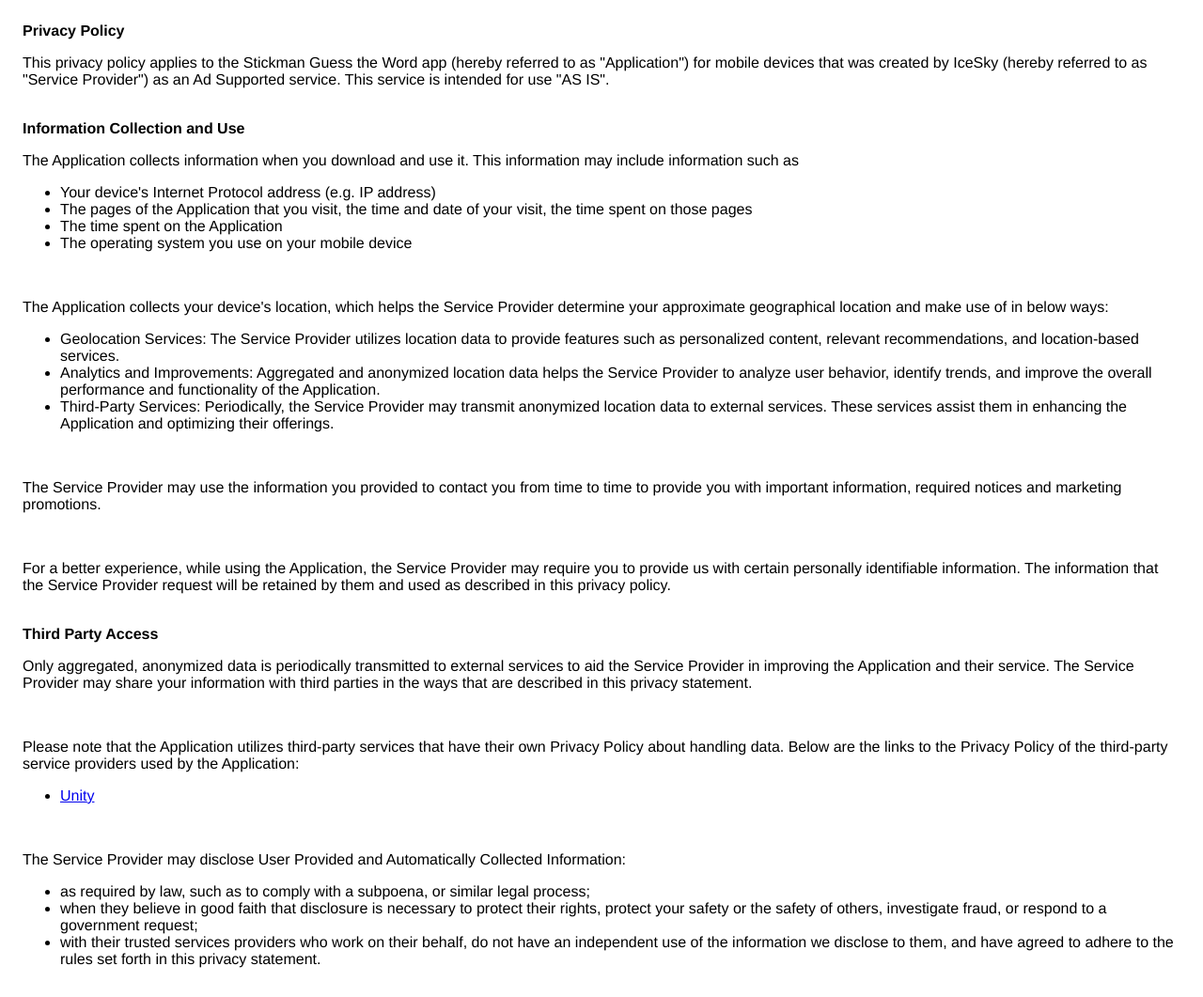
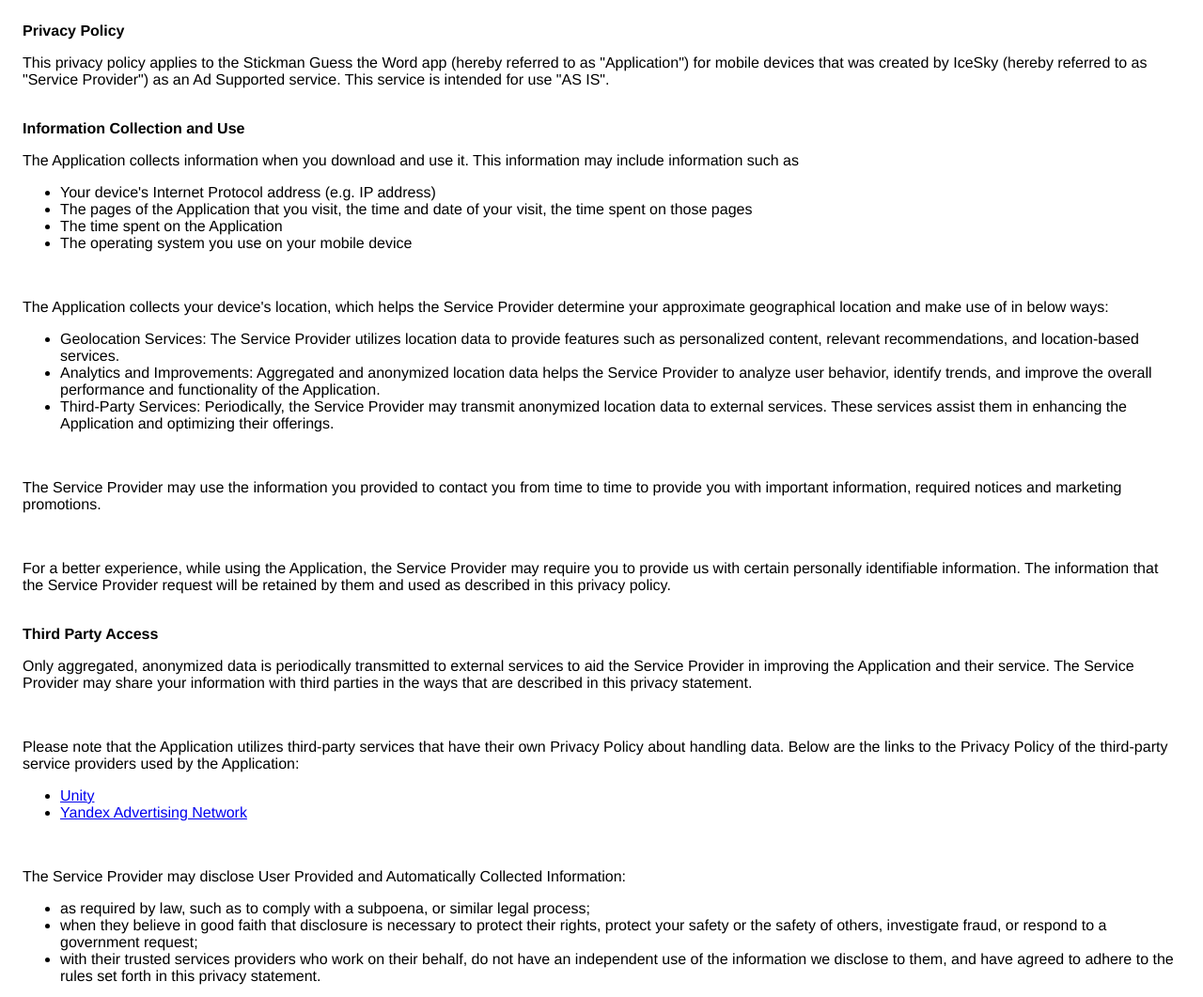
Before and after one commit to iceskyinc/iceskyinc.github.stickman_guess_the_word.io, a plain HTML site: page index.html in a window 1280 px wide. Shown: the top 1061 px of the page at 94% size. Drawn offline with Linux system fonts and the light colour scheme.

Commit message:
Update index.html

```diff
--- a/index.html
+++ b/index.html
@@ -48,6 +48,9 @@
         <li>
           <a href="https://unity3d.com/legal/privacy-policy" target="_blank" rel="noopener noreferrer">Unity</a>
         </li>
+        <li>
+          <a href="https://yandex.ru/legal/confidential/?lang=en">Yandex Advertising Network</a>
+        </li>
       </ul>
     </div>
     <br>
```
